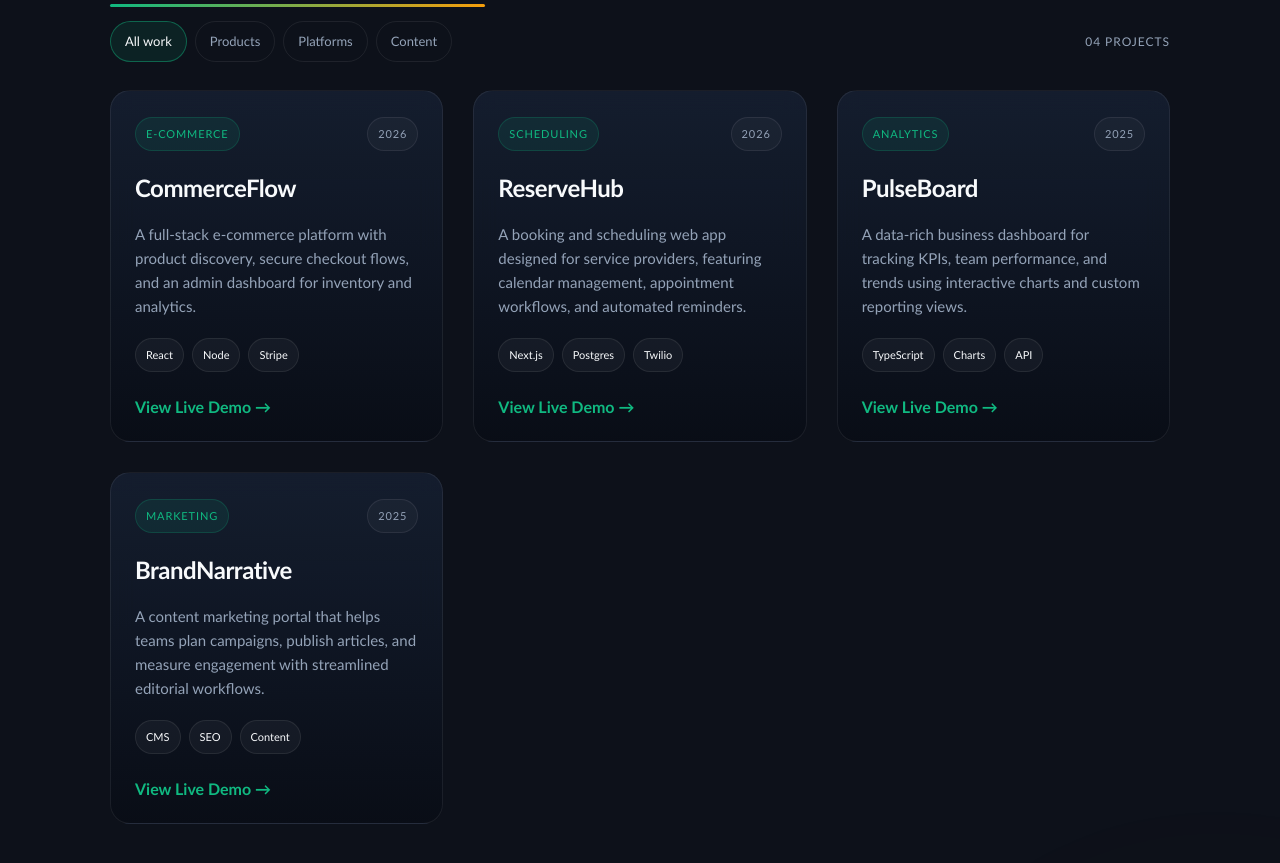
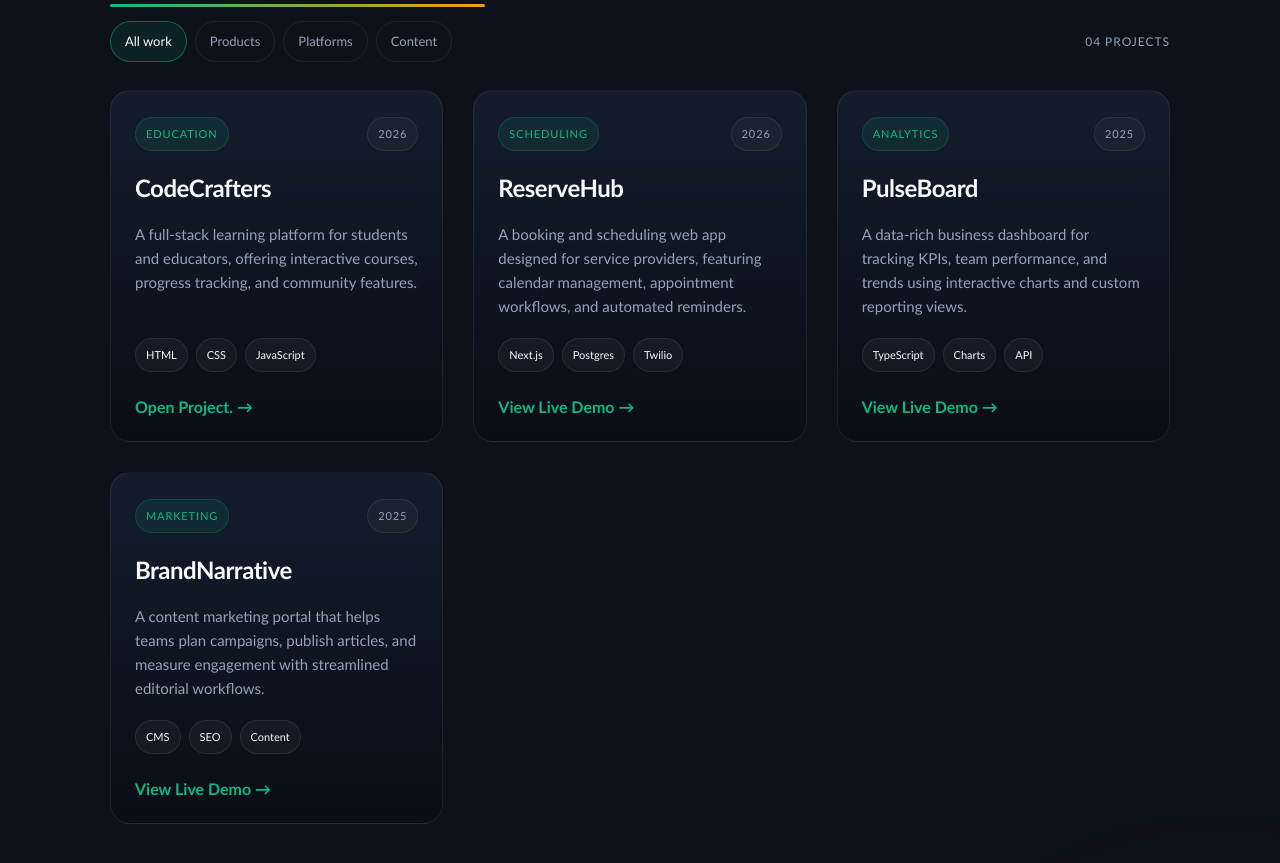
Before and after one commit to ahsan00432/portfolio, a plain HTML site: page index.html in a window 1280 px wide. Shown: the part 1836-2699 px from the top of the page. Drawn offline with Linux system fonts and the light colour scheme.

Commit message:
project update

```diff
--- a/index.html
+++ b/index.html
@@ -108,17 +108,17 @@
        <div class="project-grid">
            <div class="project-card" data-category="product">
                <div class="project-card-top">
-                   <span class="project-tag">E-Commerce</span>
+                   <span class="project-tag">Education</span>
                    <span class="project-year">2026</span>
                </div>
-               <h3>CommerceFlow</h3>
-               <p>A full-stack e-commerce platform with product discovery, secure checkout flows, and an admin dashboard for inventory and analytics.</p>
+               <h3>CodeCrafters</h3>
+               <p>A full-stack learning platform for students and educators, offering interactive courses, progress tracking, and community features.</p>
                <ul class="tech-badges">
-                   <li>React</li>
-                   <li>Node</li>
-                   <li>Stripe</li>
+                   <li>HTML</li>
+                   <li>CSS</li>
+                   <li>JavaScript</li>
                </ul>
-               <a href="#" class="project-link">View Live Demo →</a>
+               <a href="https://codecrafters-461.pages.dev/" class="project-link">Open Project. →</a>
            </div>
            <div class="project-card" data-category="platform">
                <div class="project-card-top">
```
